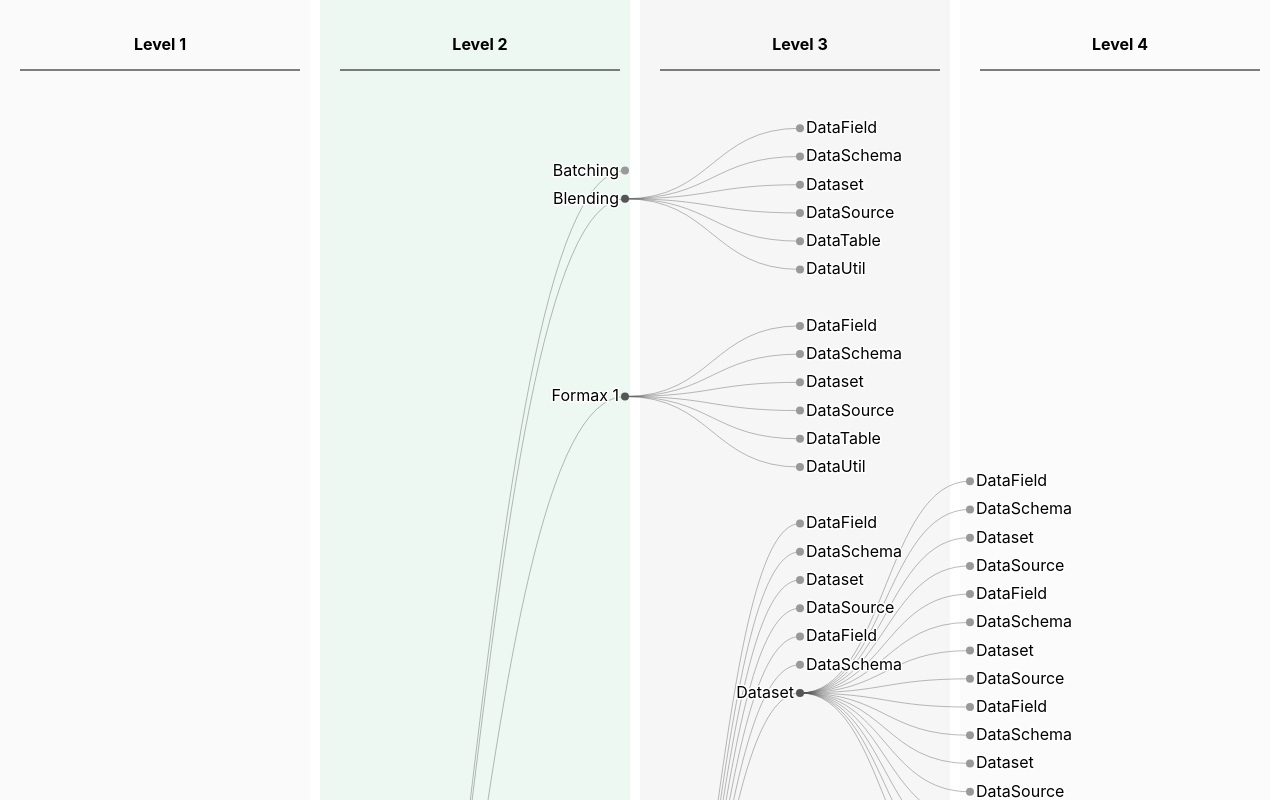
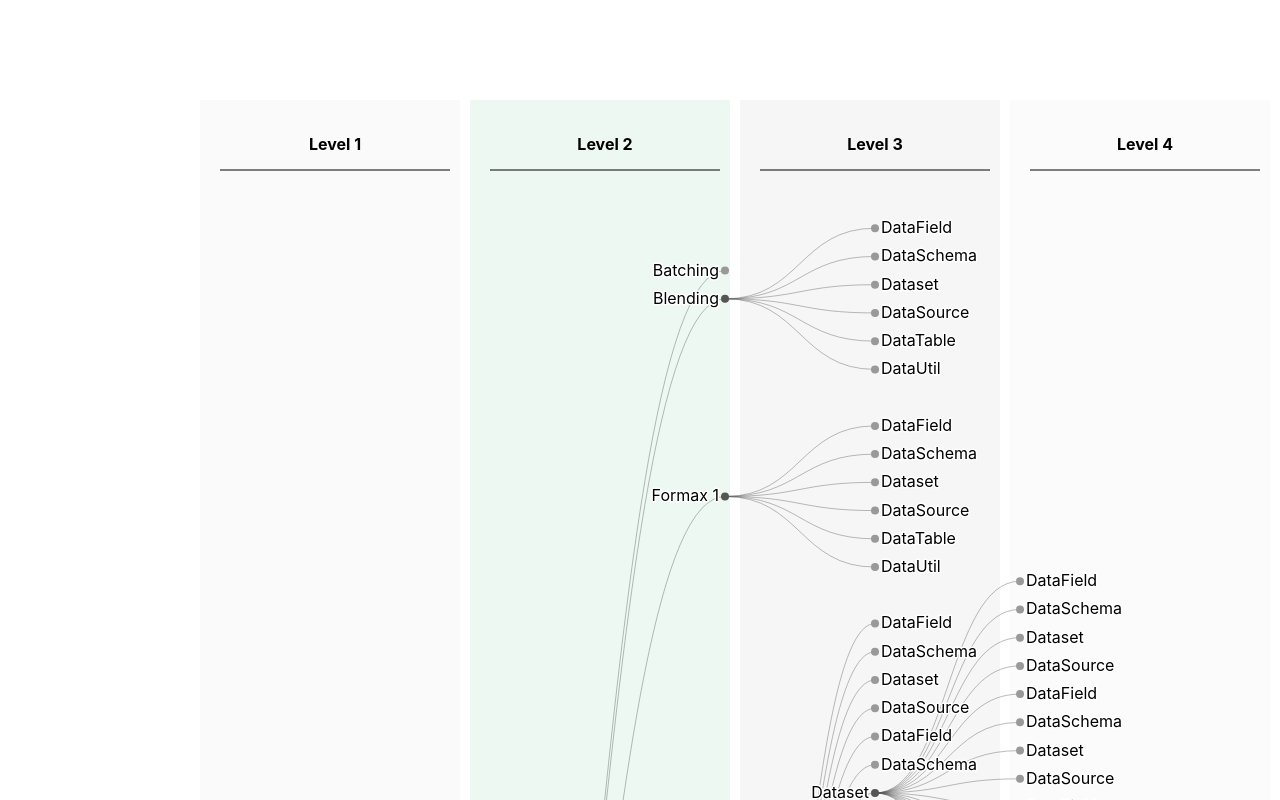
Before and after one commit to neriagini/d3-collapsible-tree, a React (Create React App) app: page / in a window 1280 px wide. Shown: the top 800 px of the page. Built offline with nearby package versions, Linux system fonts and the light colour scheme.

Commit message:
saving changes

```diff
--- a/src/App.tsx
+++ b/src/App.tsx
@@ -995,7 +995,7 @@
 function App() {
   return (
     <div style={{height: '100vh', width:'100wh'}}>
-        <Tree data={DATA} />
+      <Tree data={DATA} />
     </div>
   );
 }
--- a/src/components/Tree.tsx
+++ b/src/components/Tree.tsx
@@ -35,6 +35,9 @@
             const root = hierarchy(treeData);
             const {width} = dimensions || wrapperRef.current.getBoundingClientRect();
             let height = root.descendants().length * 20;
+             // const treeHeight = root.descendants().length * 20;
+            // const wrapperHeight = wrapperRef.current.clientHeight - 100;
+            // let height = Math.max(treeHeight + 100, wrapperHeight);
             root.descendants().forEach((d:CustomNode, i) => {
                 // @ts-ignore
                 d.id = i;
@@ -175,6 +178,7 @@
                 });
 
                 height = nodes.length * 20 + 100;
+                // let height = Math.max(nodes.length * 20 + 100, wrapperHeight);
 
                 const treeLayout = tree().size([height, width]);
                 treeLayout(root);
@@ -304,7 +308,7 @@
         setShowContextMenu(false);
     }
     return(
-        <div ref={wrapperRef} style={{position:'relative', height: '100%', width:'100%'}}>
+            <div ref={wrapperRef} style={{position:'relative', height: '100%', overflow:'auto', paddingLeft:'200px', paddingTop:'100px'}}>
                 {showContextMenu && (
                     <div style={{ position: "absolute", left: contextMenuPosition.x, top: contextMenuPosition.y, display:'flex', flexDirection: 'row', gap:10, padding: 10, borderRadius: 5, backgroundColor: 'white' }}>
                         <img src={trash} />
```
Lines whose indentation alone changed are shown as unchanged.
